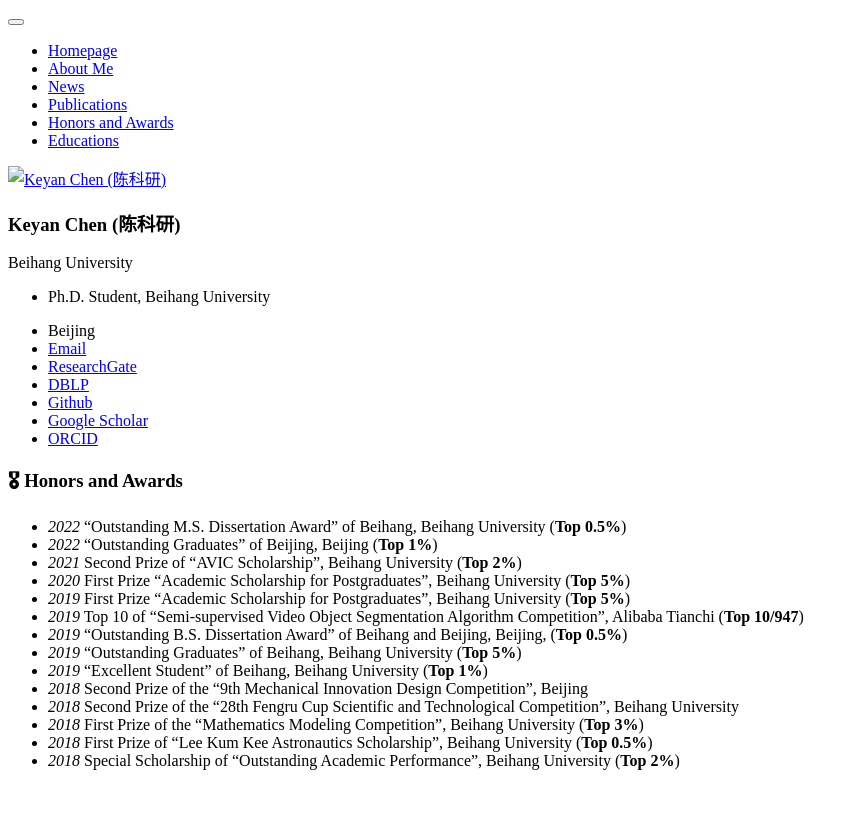
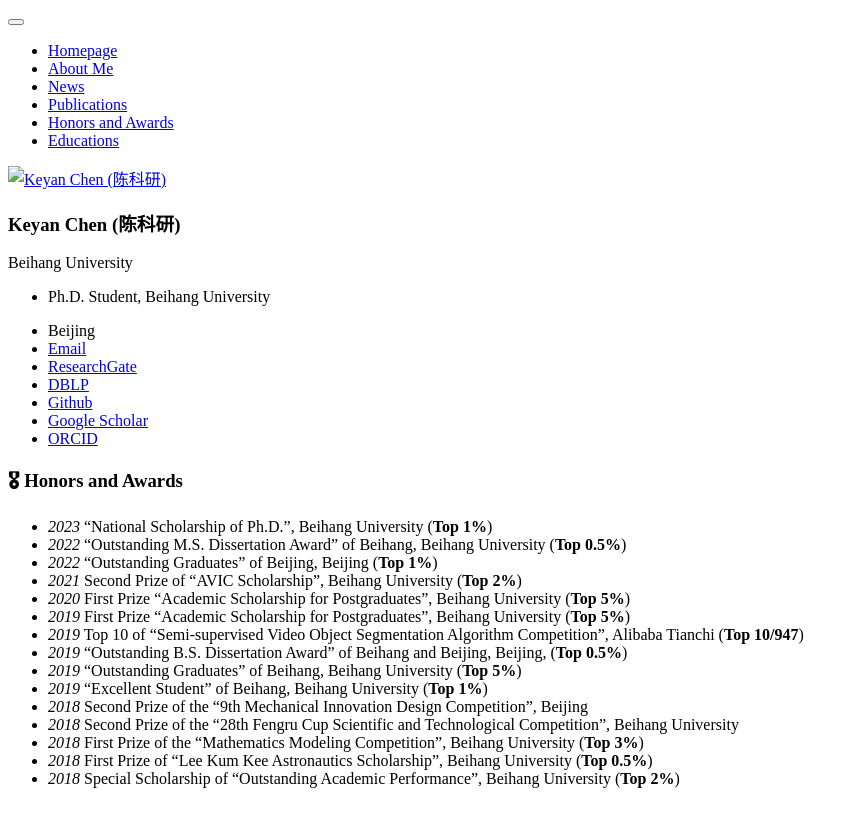
Before and after one commit to KyanChen/KyanChen.github.io, a Jekyll site: the page built from _pages/includes/honers.md, in a window 1280 px wide. Shown: the top 827 px of the page, without its empty margins (0-859 px from the left). Built offline with Jekyll 4.4.1, drawn with Linux system fonts in a browser that asks for light colours; our own code applies the rules of GitHub Pages for plain Markdown files.

Commit message:
Update honers.md

```diff
--- a/_pages/includes/honers.md
+++ b/_pages/includes/honers.md
@@ -1,4 +1,5 @@
 # 🎖 Honors and Awards
+- *2023* "National Scholarship of Ph.D.", Beihang University (<b>Top 1%</b>)
 - *2022* "Outstanding M.S. Dissertation Award" of Beihang, Beihang University (<b>Top 0.5%</b>)
 - *2022* "Outstanding Graduates" of Beijing, Beijing (<b>Top 1%</b>)
 - *2021* Second Prize of "AVIC Scholarship", Beihang University (<b>Top 2%</b>)
```
